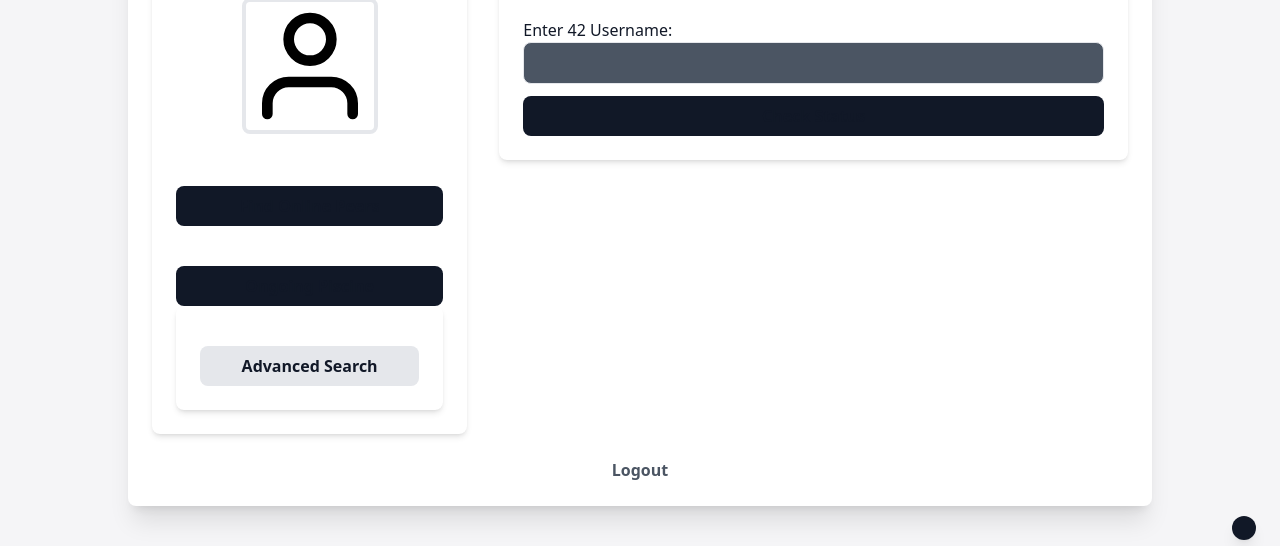
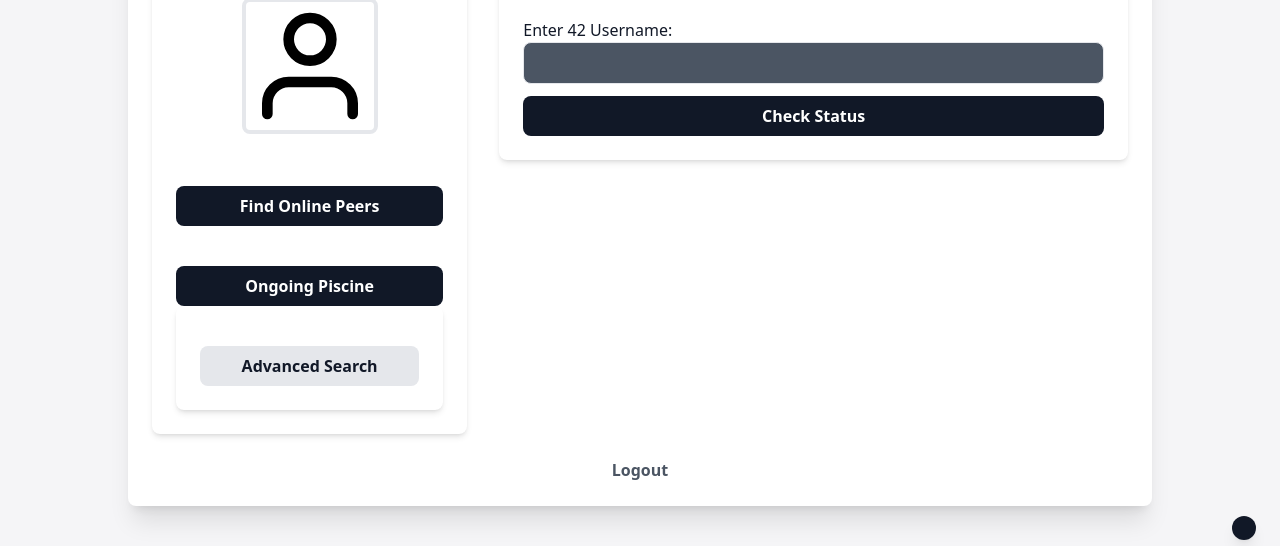
Before and after one commit to Rameshtim/42_Friend, a Node server app: template views/profile.ejs in a window 1280 px wide. Shown: the part 236-782 px from the top of the page. Run offline with Node 20, Linux system fonts and the light colour scheme; the template is opened without the code that fills it, so the values that code supplies are empty; some libraries are stand-ins or nearby versions.

Commit message:
Apple-style profile: dark mode support, fixed button text colors

```diff
--- a/views/profile.ejs
+++ b/views/profile.ejs
@@ -5,6 +5,20 @@
     <meta charset="UTF-8">
     <meta name="viewport" content="width=device-width, initial-scale=1.0">
     <title>Check Campus Status</title>
+    <style>
+        @media (prefers-color-scheme: dark) {
+            body { background-color: #000; color: #f5f5f7; }
+            nav { background-color: rgba(28,28,30,0.8); color: #f5f5f7; border-color: #2c2c2e; }
+            .bg-\[#f5f5f7\] { background-color: #000 !important; }
+            .bg-white { background-color: #1c1c1e !important; }
+            .bg-gray-200 { background-color: #2c2c2e !important; }
+            .text-gray-900 { color: #f5f5f7 !important; }
+            .text-gray-700 { color: #d1d1d6 !important; }
+            .text-gray-600 { color: #a1a1a6 !important; }
+            .text-gray-500 { color: #8e8e93 !important; }
+            .border-gray-200 { border-color: #2c2c2e !important; }
+        }
+    </style>
     <link rel="icon" href="/favicon.ico" type="image/png">
     <script src="https://cdn.tailwindcss.com"></script>
 	<script src="https://cdn.jsdelivr.net/npm/@phosphor-icons/web@2.0.3"></script>
@@ -79,12 +93,12 @@
                         <p class="text-gray-500 mt-2">Loading peers...</p>
                     </div>
 					<br>
-					<button id="findPeersButton" onclick="fetchUsers()" class="w-full bg-gray-900 hover:bg-white text-gray-900 font-bold py-2 px-4 rounded-lg mt-3 transition text-center block">
+					<button id="findPeersButton" onclick="fetchUsers()" class="w-full bg-gray-900 hover:bg-gray-700 text-white font-bold py-2 px-4 rounded-lg mt-3 transition text-center block">
 						Find Online Peers
 					</button>
 					<br>
 					<form action="/fetch-piscine-users" method="POST" class="mt-4 space-y-4" id="fetchPiscineForm">
-						<button id="findPiscinersButton" onclick="fetchUsers()" class="w-full bg-gray-900 hover:bg-gray-700 text-gray-900 font-bold py-2 px-4 rounded-lg mt-3 transition text-center block">
+						<button id="findPiscinersButton" onclick="fetchUsers()" class="w-full bg-gray-900 hover:bg-gray-700 text-white font-bold py-2 px-4 rounded-lg mt-3 transition text-center block">
 							Ongoing Piscine
 						</button>
 					</form>
@@ -231,7 +245,7 @@
 
 							<!-- Submit Button -->
 								<button type="submit" id="findPeersButton1" onclick="showLoading()"
-										class="w-full bg-gray-900 hover:bg-white text-gray-900 font-bold py-2 px-4 rounded-lg transition">
+										class="w-full bg-gray-900 hover:bg-gray-700 text-white font-bold py-2 px-4 rounded-lg transition">
 									Find Peers
 								</button>
 							</div>
@@ -251,7 +265,7 @@
 								   focus:outline-none focus:ring-2 focus:ring-blue-500">
 						<input type="hidden" name="localTime" id="localTime">
 						<button type="submit" id="submitButton"
-							class="w-full bg-gray-900 hover:bg-white text-gray-900 font-bold py-2 px-4
+							class="w-full bg-gray-900 hover:bg-gray-700 text-white font-bold py-2 px-4
 								   rounded-lg mt-3 transition">
 							Check Status
 						</button>
@@ -395,7 +409,7 @@
 	</div>
 
 	<!-- Floating Button -->
-	<button onclick="openInfoModal()" class="fixed bottom-6 right-6 z-50 bg-gray-900 text-gray-900 p-3 rounded-full shadow-lg hover:bg-gray-200 transition">
+	<button onclick="openInfoModal()" class="fixed bottom-6 right-6 z-50 bg-gray-900 text-white p-3 rounded-full shadow-lg hover:bg-gray-200 transition">
 		<i class="ph ph-info text-xl"></i>
 	</button>
 
```
